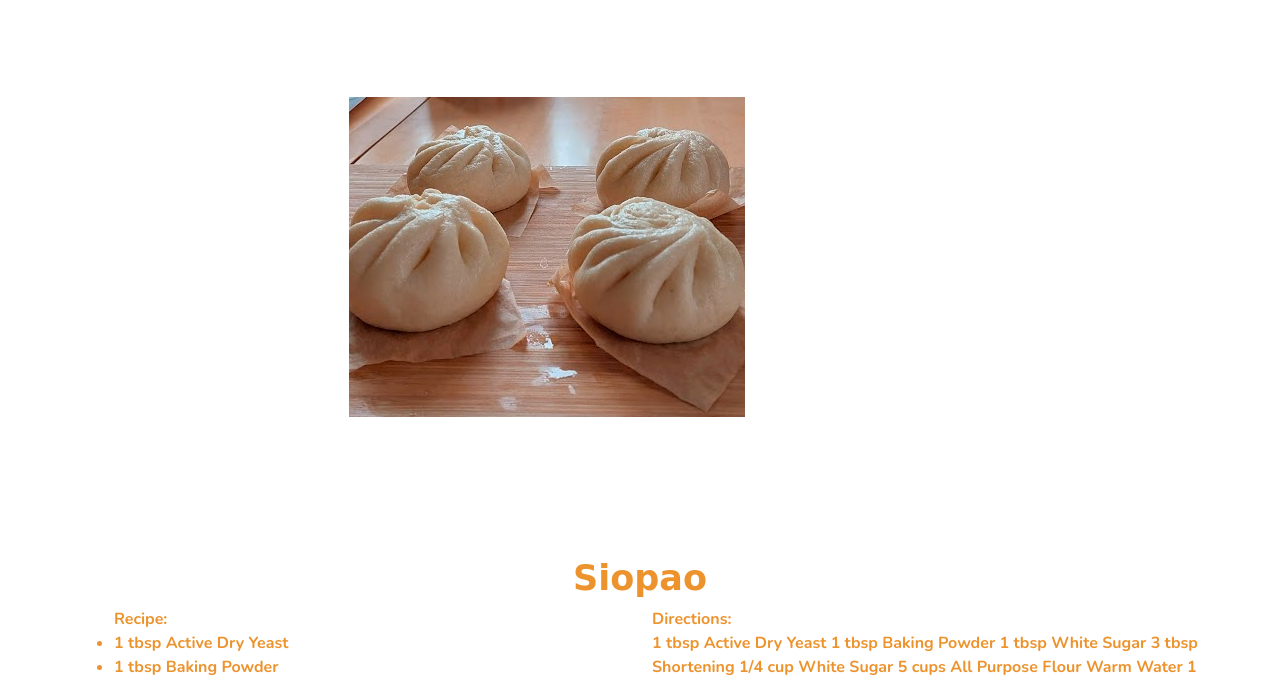
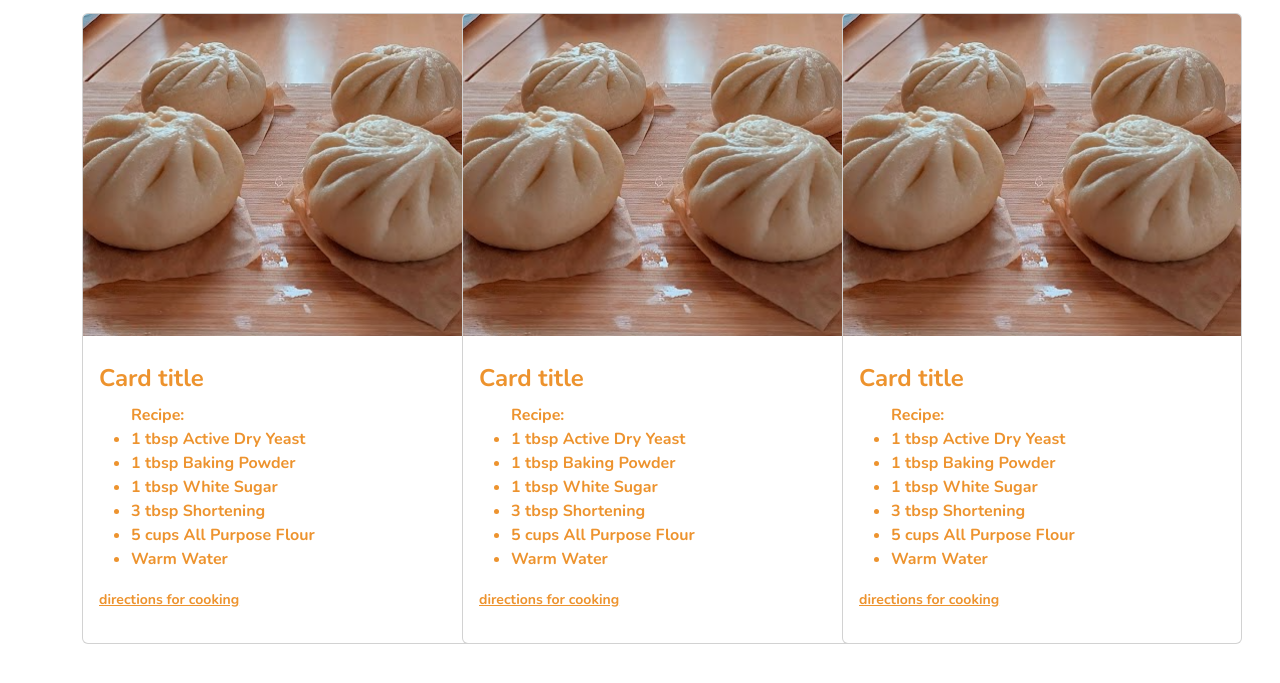
Before and after one commit to vie1030/menu-collections, a plain HTML site: page recipe.html in a window 1280 px wide. Shown: the part 286-969 px from the top of the page. Drawn offline with nearby package versions, Linux system fonts and the light colour scheme; a web font is replaced by a local one.

Commit message:
updated the recipe page

```diff
--- a/recipe.html
+++ b/recipe.html
@@ -54,12 +54,19 @@
 
     <h1 class="about-heading mb-3">Recipe Collections</h1>
     <p class="container-tagline">Let's start Cooking!</p>
-    <div class="container container-recipe-section">
-      <div class="recipe-section-photo"></div>
-      <h4>Siopao</h4>
-      <div class="row">
-        <div class="col-md-6">
-          <div class="recipe">
+
+    <div class="container-collections container">
+      <div class="row row-cols-1 row-cols-md-3 g-4">
+        <div class="col-md-4 mb-5">
+          <div class="card h-100" style="width: 25rem">
+            <img
+              src="images/siopao.png"
+              class="card-img-top img-fluid"
+              alt="recipe-collections"
+            />
+            <div class="card-body">
+              <h5 class="card-title">Card title</h5>
+              <div class="recipe-collection">
                 <ul>
                   Recipe:
                   <li>1 tbsp Active Dry Yeast</li>
@@ -70,23 +77,65 @@
                   <li>Warm Water</li>
                 </ul>
               </div>
+
+              <p class="get-directions">
+                <a href="/recipe.html">directions for cooking</a>
+              </p>
             </div>
-        <div class="col-md-6">
-          <div class="direction mb-5">
-            Directions:
-            <p class="direction">
-              1 tbsp Active Dry Yeast 1 tbsp Baking Powder 1 tbsp White Sugar 3
-              tbsp Shortening 1/4 cup White Sugar 5 cups All Purpose Flour Warm
-              Water 1 tbsp Active Dry Yeast 1 tbsp Baking Powder 1 tbsp White
-              Sugar 3 tbsp Shortening 1/4 cup White Sugar 5 cups All Purpose
-              Flour Warm Water1 tbsp Active Dry Yeast 1 tbsp Baking Powder 1
-              tbsp White Sugar 3 tbsp Shortening 1/4 cup White Sugar 5 cups All
-              Purpose Flour Warm Water1 tbsp Active Dry Yeast 1 tbsp Baking
-              Powder 1 tbsp White Sugar 3 tbsp Shortening 1/4 cup White Sugar 5
-              cups All Purpose Flour Warm Water1 tbsp Active Dry Yeast 1 tbsp
-              Baking Powder 1 tbsp White Sugar 3 tbsp Shortening 1/4 cup White
-              Sugar 5 cups All Purpose Flour Warm Water
+          </div>
+        </div>
+        <div class="col-md-4 mb-5">
+          <div class="card h-100" style="width: 25rem">
+            <img
+              src="images/siopao.png"
+              class="card-img-top img-fluid"
+              alt="recipe-collections"
+            />
+            <div class="card-body">
+              <h5 class="card-title">Card title</h5>
+              <div class="recipe-collection">
+                <ul>
+                  Recipe:
+                  <li>1 tbsp Active Dry Yeast</li>
+                  <li>1 tbsp Baking Powder</li>
+                  <li>1 tbsp White Sugar</li>
+                  <li>3 tbsp Shortening</li>
+                  <li>5 cups All Purpose Flour</li>
+                  <li>Warm Water</li>
+                </ul>
+              </div>
+
+              <p class="get-directions">
+                <a href="/recipe.html">directions for cooking</a>
               </p>
+            </div>
+          </div>
+        </div>
+        <div class="col-md-4 mb-5">
+          <div class="card h-100" style="width: 25rem">
+            <img
+              src="images/siopao.png"
+              class="card-img-top img-fluid"
+              alt="recipe-collections"
+            />
+            <div class="card-body">
+              <h5 class="card-title">Card title</h5>
+              <div class="recipe-collection">
+                <ul>
+                  Recipe:
+                  <li>1 tbsp Active Dry Yeast</li>
+                  <li>1 tbsp Baking Powder</li>
+                  <li>1 tbsp White Sugar</li>
+                  <li>3 tbsp Shortening</li>
+                  <li>5 cups All Purpose Flour</li>
+                  <li>Warm Water</li>
+                </ul>
+              </div>
+
+              <p class="get-directions">
+                <a href="/recipe.html">directions for cooking</a>
+              </p>
+            </div>
           </div>
         </div>
       </div>
--- a/styles/menu.css
+++ b/styles/menu.css
@@ -4,6 +4,11 @@
   --footer-color: #e1ac6f;
   --primary-font-family: "Nunito", sans-serif;
   --secondary-font-family: "Fuzzy Bubbles", cursive;
+}
+
+img {
+  max-width: 100%;
+  display: block;
 }
 body {
   margin: 0;
@@ -135,22 +140,15 @@ h3 {
   overflow: hidden;
 }
 
-.recipe-section-photo {
-  background-image: url("../images/siopao.png");
-  width: 760px;
-  height: 450px;
-  background-repeat: no-repeat;
-  display: block;
-  margin-left: 267px;
-  margin-top: 100px;
-}
-
-.get-recipe a {
+.get-recipe a,
+.get-directions a {
   color: var(--primary-color);
   font-size: 14px;
   transition: all 100ms ease-in-out;
 }
-.get-recipe a:hover {
+
+.get-recipe a:hover,
+.get-directions a:hover {
   color: white;
   background-color: var(--secondary-color);
   border-radius: 3px;
@@ -163,8 +161,8 @@ h4 {
   color: var(--primary-color);
 }
 
-.direction,
-.recipe {
+.recipe,
+.recipe-collection {
   color: var(--primary-color);
   font-family: var(--primary-font-family);
 }
```
Also changed, not shown: index.html (+1 -0 lines). Lines whose indentation alone changed are shown as unchanged.
